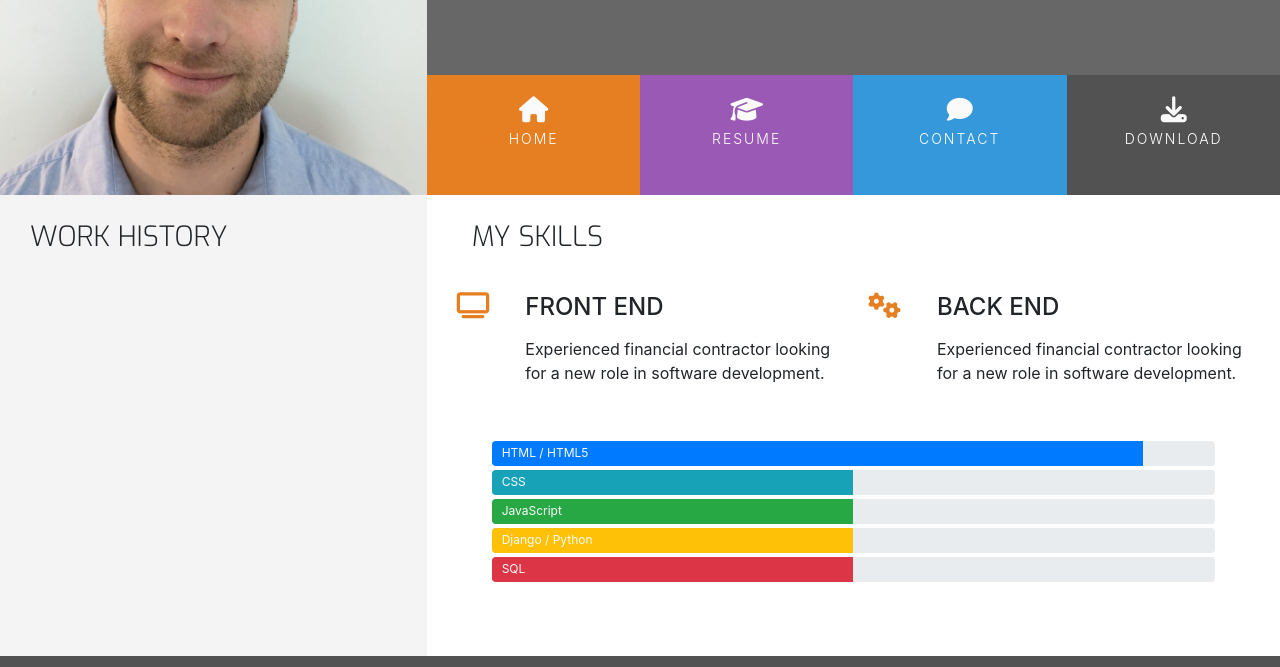
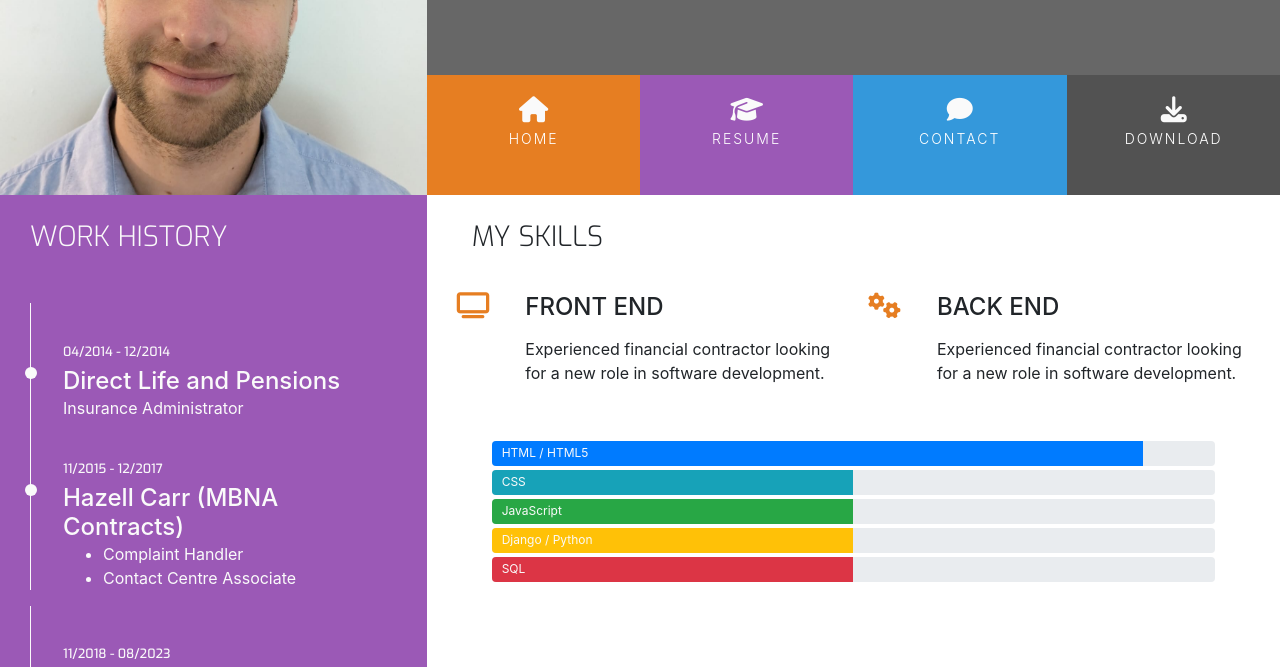
Before and after one commit to jambardev/Bootstrap-love-rosie, a plain HTML site: page resume.html in a window 1280 px wide. Shown: the part 174-841 px from the top of the page. Drawn offline with nearby package versions, Linux system fonts and the light colour scheme.

Commit message:
work history items and styling added

```diff
--- a/assets/css/style.css
+++ b/assets/css/style.css
@@ -12,6 +12,10 @@
 
 .bg-color-personal-info {
     background-color: #f4f4f4;
+}
+
+.bg-color-work-history {
+    background-color: #9b59b6;
 }
 
 .ui-menu-color-home {
@@ -63,6 +67,7 @@ h4 {
     float: none;
 }
 
+.history-heading,
 .section-heading {
     font-family: "Exo", sans-serif;
     font-weight: 300;
@@ -281,3 +286,51 @@ footer {
 .progress-section {
     margin: 40px 20px;
 }
+
+/* -- Work History -- */
+
+.history-heading {
+    color: #fafafa;
+    margin-bottom: 50px;
+}
+
+.timeline-item {
+    padding: 4em 2em 0em 2em;
+    position: relative;
+    color: #fafafa;
+    border-left: 1px solid;
+}
+
+.timeline-item p {
+    padding: 0;
+    margin: 0;
+}
+
+.timeline-item:before {
+    content: attr(data-dates);
+    position: absolute;
+    left: 2.5em;
+    top: 3em;
+    display: block;
+    font-family: "Exo", sans-serif;
+    font-weight: 500;
+    font-size: 0.8em;
+    padding: 0;
+    margin: 0;
+}
+
+.timeline-item:after {
+    width: 12px;
+    height: 12px;
+    display: block;
+    top: 4em;
+    position: absolute;
+    left: -6px;
+    border-radius: 12px;
+    content: " ";
+    background: #fafafa;
+}
+
+.history-items {
+    margin-bottom: 30px;
+}
--- a/resume.html
+++ b/resume.html
@@ -57,13 +57,36 @@
   </header>
   <section class="container-fluid">
     <div class="row">
-      <div class="col-md-4 bg-color-personal-info section-column">
+      <div class="col-md-4 bg-color-work-history section-column">
         <div class="row">
           <div class="col-12">
-            <h3 class="section-heading uppercase">
+            <h3 class="history-heading uppercase">
               Work History
             </h3>
           </div>
+        </div>
+        <div class="history-items">
+          <div class="timeline-item" data-dates="04/2014 - 12/2014">
+            <h4>Direct Life and Pensions</h4>
+            <p>Insurance Administrator</p>
+          </div>
+          <div class="timeline-item" data-dates="11/2015 - 12/2017">
+            <h4>Hazell Carr (MBNA Contracts)</h4>
+            <ul>
+              <li>Complaint Handler</li>
+              <li>Contact Centre Associate</li>
+           </ul>
+          </div>
+          <div class="timeline-item" data-dates="11/2018 - 08/2023">
+            <h4>Momenta (Deloitte Contracts)</h4>
+            <ul>
+              <li>PPI Case Handler</li>
+              <li>Data Extraction Quality Analyst</li>
+              <li>PPE Distribution</li>
+              <li>Expense Escalation Associate</li>
+              <li>Asylum Claim Case Handler</li>
+            </ul>
+         </div>
         </div>
       </div>
       <div class="col-md-8 bg-color-three-reasons section-column">
```
